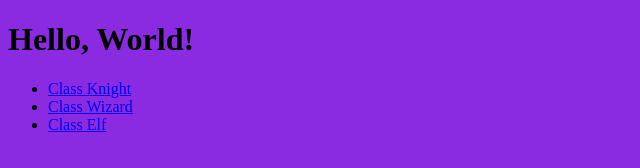
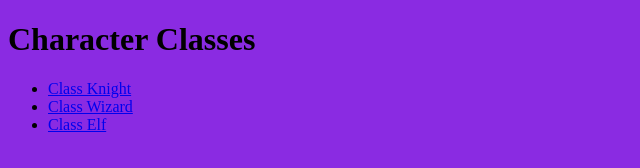
Before and after one commit to ciatph/nodex, a website: page public/index.html in a window 1280 px wide. Shown: the whole page, without its empty margins (0-640 px from the left). Drawn offline with Linux system fonts and the light colour scheme.

Commit message:
Updated index.html. Updated README.

```diff
--- a/public/index.html
+++ b/public/index.html
@@ -10,7 +10,7 @@
     <script src="js/jquery-3.3.1.min.js" type="text/javascript"></script>
 </head>
 <body>
-    <h1>Hello, World!</h1>
+    <h1>Character Classes</h1>
 
     <ul>
         <li><a href="knight">Class Knight</a></li>
```
Also changed, not shown: README.md.
